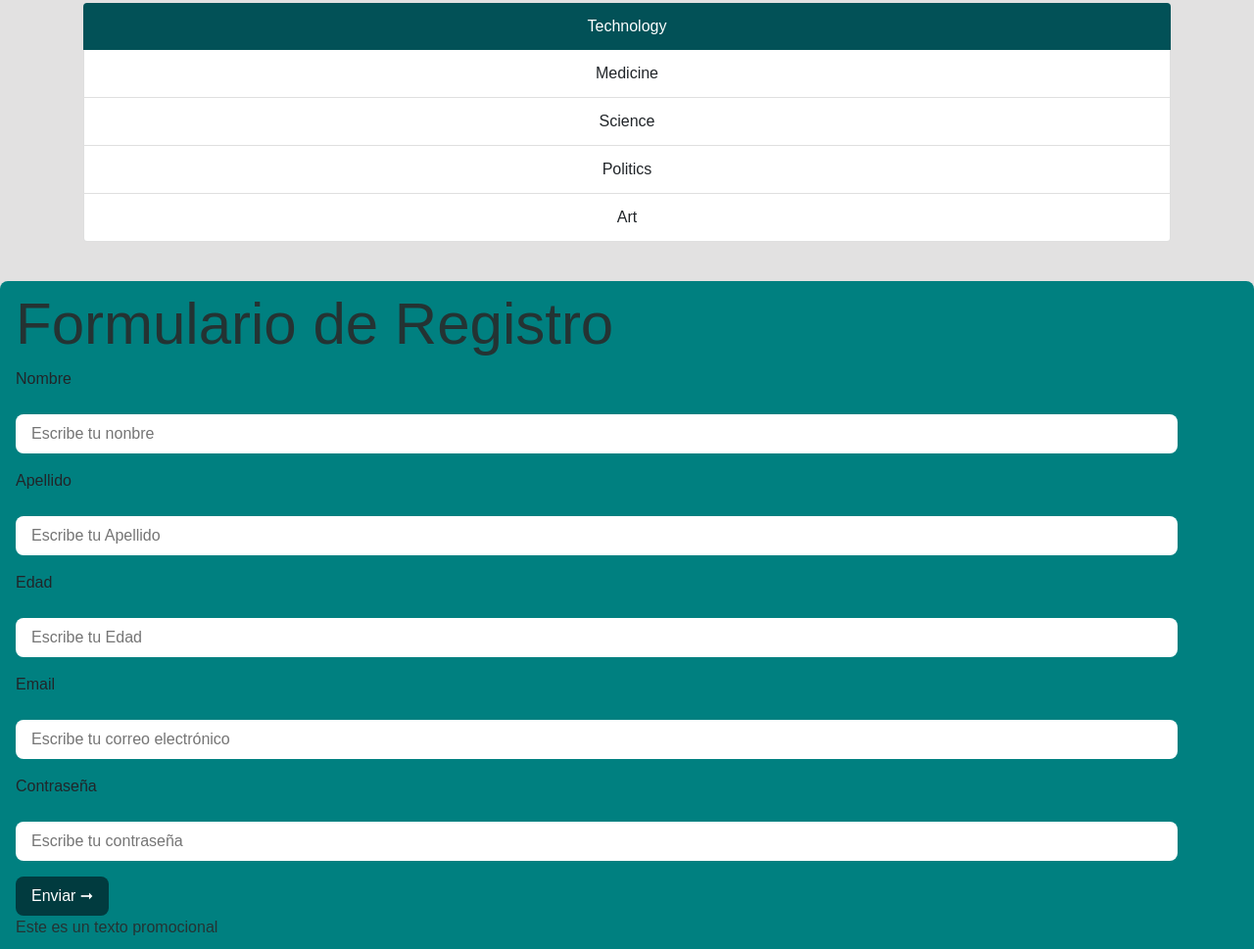
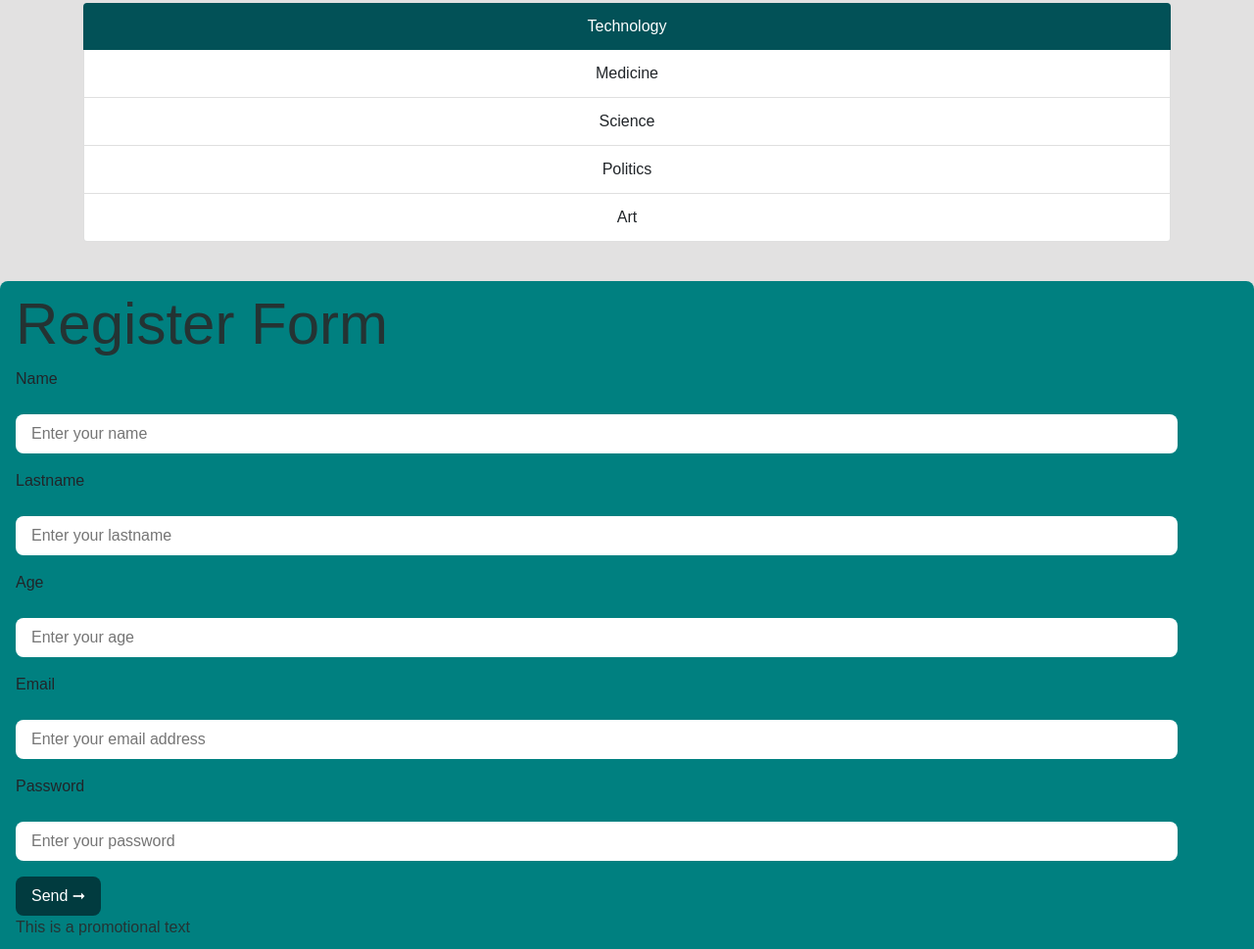
Before and after one commit to its7ony/bedu-front, a website: page index.html in a window 1280 px wide. Shown: the part 1131-2100 px from the top of the page at 98% size. Drawn offline with nearby package versions, Linux system fonts and the light colour scheme; grey boxes are pictures that could not be loaded.

Commit message:
English translation

```diff
--- a/index.html
+++ b/index.html
@@ -10,39 +10,9 @@
     <link href="https://fonts.googleapis.com/css2?family=Alegreya:wght@900&family=Open+Sans:wght@300;400&display=swap" rel="stylesheet">
     <link rel="stylesheet" href="main.css" />
     <link rel="stylesheet" href="output.css"/>
-    <title>Registro de Usuarios</title>
+    <title>Matcha || Main</title>
   </head>
 <body>
-
-  <!--     <section class="fixed-header">
-      <header class="header">
-        <a class="logo" href="index.html">
-          <img
-            src="https://getmatcha.com/wp-content/themes/getmatcha/img/footer_logo.svg"
-            width="auto"
-            height="auto"
-            alt="Imagen de Inicio"
-          />
-        </a>
-
-        <nav class="navbar">
-          <ul>
-            <li class="nav-item">Products</li>
-            <li class="nav-item">Templates</li>
-            <li class="nav-item">Pricing</li>
-            <li class="nav-item">Customers</li>
-            <li class="nav-item">Blog</li>
-            <li class="nav-item">Resources</li>
-          </ul>
-        </nav>
-
-        <div class="action">
-          <a class="action-link" href="index.html"> Sign In </a>
-          <button class="action-button">Start free trial</button>
-        </div>
-      </header>
-    </section> -->
-
     <nav class="navbar navbar-expand-lg navbar-light bg-light fixed-top">
       <a class="navbar-brand" href="#">
         <img
@@ -96,13 +66,13 @@
       </ol>
       <div class="carousel-inner">
         <div class="carousel-item active">
-          <img src="https://digitalenpodec.com/wp-content/uploads/2021/04/manipulation-smartphone-2507499_1920.jpg" class="d-block h-50 w-100" alt="naturaleza y tecnologia">
+          <img src="https://digitalenpodec.com/wp-content/uploads/2021/04/manipulation-smartphone-2507499_1920.jpg" class="d-block h-50 w-100" alt="nature and technology">
         </div>
         <div class="carousel-item">
-          <img src="https://www.nutricionysaludblog.com/src/uploads/2016/05/japanese-tea-727459.jpg" class="d-block h-50 w-100" alt="hoja de matcha">
+          <img src="https://www.nutricionysaludblog.com/src/uploads/2016/05/japanese-tea-727459.jpg" class="d-block h-50 w-100" alt="matcha leaf">
         </div>
         <div class="carousel-item">
-          <img src="https://pic1.zhimg.com/v2-a92141a8684865c6ede4fd12163b6845_1440w.jpg?source=172ae18b" class="d-block h-50 w-100" alt="escritorio">
+          <img src="https://pic1.zhimg.com/v2-a92141a8684865c6ede4fd12163b6845_1440w.jpg?source=172ae18b" class="d-block h-50 w-100" alt="desktop">
         </div>
       </div>
       <a class="carousel-control-prev" href="#carouselExampleIndicators" role="button" data-slide="prev">
@@ -139,43 +109,43 @@
 
     <article class="publish-form">
       <form>
-        <h1>Formulario de Registro</h1>
-        <label for="name">Nombre</label>
-        <input type="text" id="name" placeholder="Escribe tu nonbre" required />
-        <label for="lastName">Apellido</label>
+        <h1>Register Form</h1>
+        <label for="name">Name</label>
+        <input type="text" id="name" placeholder="Enter your name" required />
+        <label for="lastName">Lastname</label>
         <input
           type="text"
           id="lastName"
-          placeholder="Escribe tu Apellido"
+          placeholder="Enter your lastname"
           required
         />
-        <label for="age">Edad</label>
-        <input type="number" id="age" placeholder="Escribe tu Edad" required />
+        <label for="age">Age</label>
+        <input type="number" id="age" placeholder="Enter your age" required />
         <label for="email">Email</label>
         <input
           type="email"
           id="email"
-          placeholder="Escribe tu correo electrónico"
+          placeholder="Enter your email address"
           required
         />
-        <label for="password">Contraseña</label>
+        <label for="password">Password</label>
         <input
           type="password"
           id="password"
-          placeholder="Escribe tu contraseña"
+          placeholder="Enter your password"
           required
         />
 
-        <button type="submit">Enviar ➞</button>
+        <button type="submit">Send ➞</button>
 
-        <p>Este es un texto promocional</p>
+        <p>This is a promotional text</p>
 
         <img
           class="img-logo"
           src="https://y3p7n5g2.rocketcdn.me/wp-content/uploads/2020/08/reviews-capterra.png"
           width="250"
           height="125"
-          alt="Logo de Capterra"
+          alt="Capterra logo"
         />
       </form>
     </article>
--- a/main.css
+++ b/main.css
@@ -79,12 +79,6 @@ p::selection {
 .logo {
   width: 15%;
 }
-
-/* .navbar {
-  width: 70%;
-  text-align: center;
-  color: #013b3f;
-} */
 
 .nav-item {
   display: inline;
```
